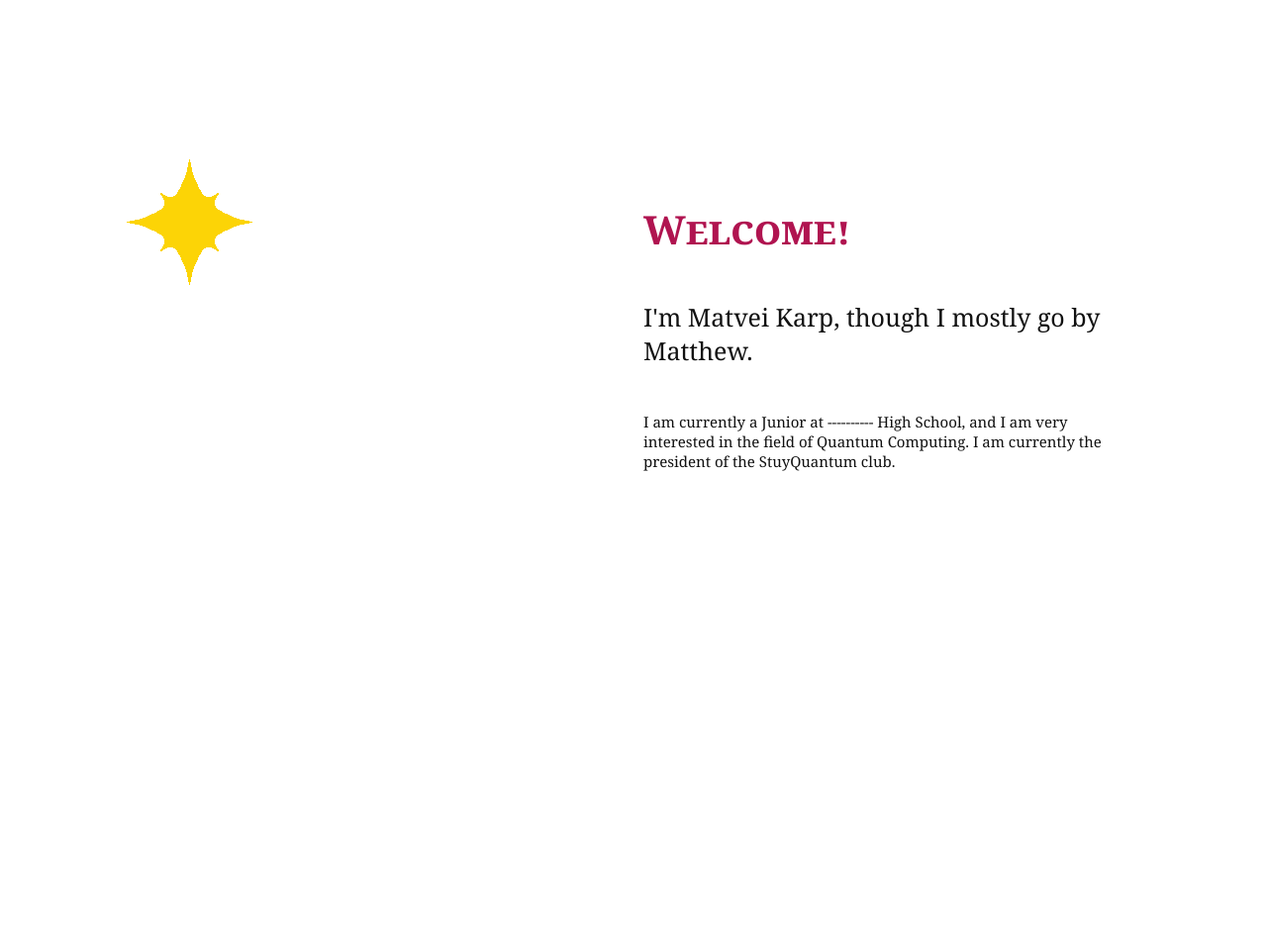
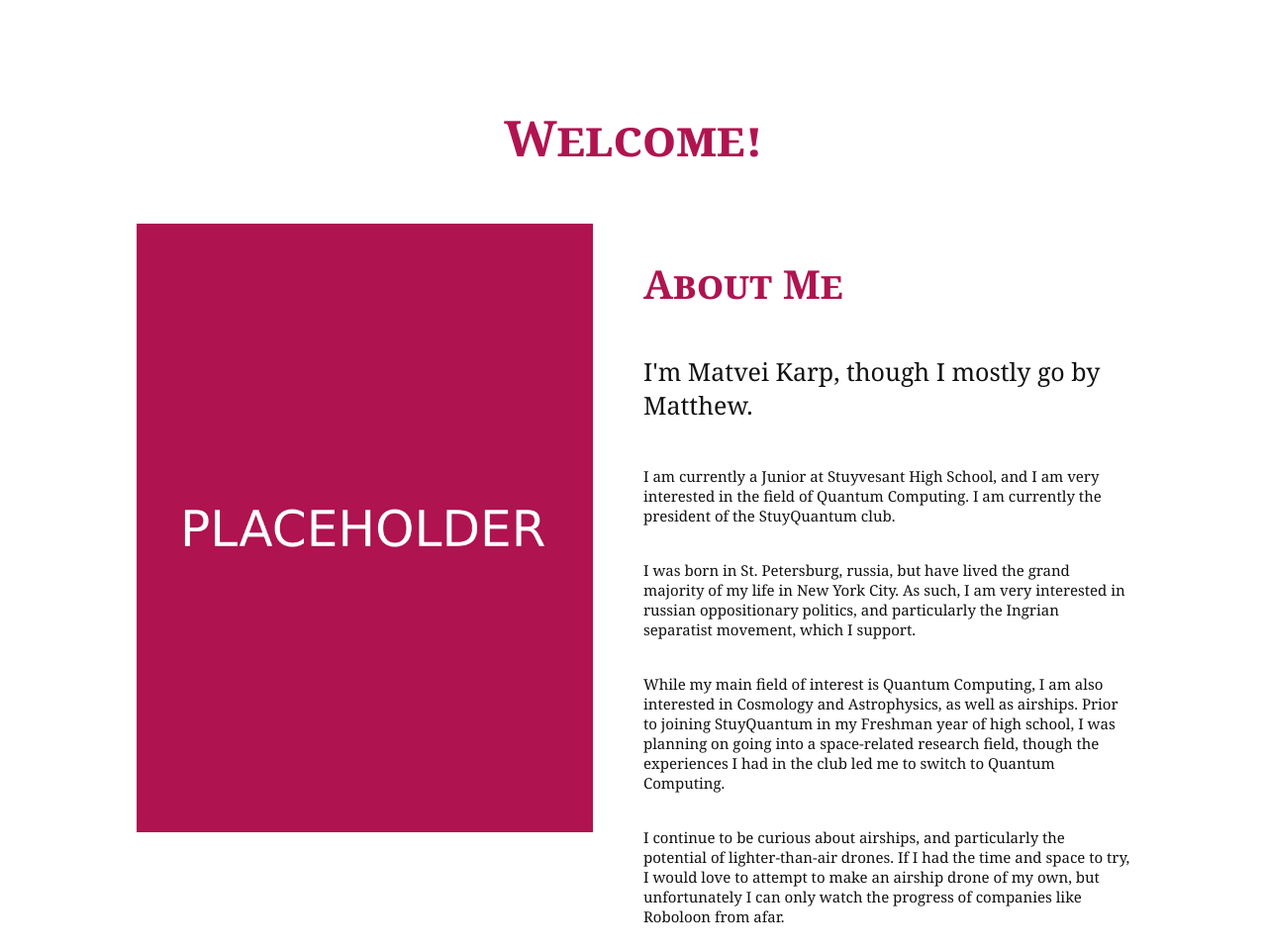
Before and after one commit to Zhar-ptitsa/home, a plain HTML site: page index.html in a window 1280 px wide. Shown: the part 84-1045 px from the top of the page at 99% size. Before the commit the page ends 800 px from the top, so only its background shows below. Drawn offline with Linux system fonts and the light colour scheme.

Commit message:
draft 2 of index

```diff
--- a/index.html
+++ b/index.html
@@ -47,17 +47,26 @@
 
 
 
-<br>
-<br>
+
 <div class="content">
+  <h1 class="supertitle">Welcome!</h1>
   <div class="halves" style="float: left;">
-    <img src="img/matstar2.png"/>
+    <img src="img/PlaceHolder1.jpg" class="halfimage"/>
   </div>
   <div class="halves" style="float: right;">
-    <h2 class="title">Welcome!</h2>
+    <h2 class="title">About Me</h2>
     <h3 class="subtitle">I'm Matvei Karp, though I mostly go by Matthew.</h3>
     <p class="text">
-      I am currently a Junior at ---------- High School, and I am very interested in the field of Quantum Computing. I am currently the president of the StuyQuantum club.
+      I am currently a Junior at Stuyvesant High School, and I am very interested in the field of Quantum Computing. I am currently the president of the StuyQuantum club.
+    </p>
+    <p class="text">
+      I was born in St. Petersburg, russia, but have lived the grand majority of my life in New York City. As such, I am very interested in russian oppositionary politics, and particularly the Ingrian separatist movement, which I support.
+    </p>
+    <p class="text">
+      While my main field of interest is Quantum Computing, I am also interested in Cosmology and Astrophysics, as well as airships. Prior to joining StuyQuantum in my Freshman year of high school, I was planning on going into a space-related research field, though the experiences I had in the club led me to switch to Quantum Computing.
+    </p>
+    <p class="text">
+      I continue to be curious about airships, and particularly the potential of lighter-than-air drones. If I had the time and space to try, I would love to attempt to make an airship drone of my own, but unfortunately I can only watch the progress of companies like Roboloon from afar.
     </p>
   </div>
 </div>
--- a/matvei.css
+++ b/matvei.css
@@ -93,14 +93,30 @@
 /*Content*/
 .content {
   padding: 10%;
+  padding-top:5%;
   position: static;
   z-index: 1;
   }
+
+.supertitle{
+  color: #b01450;
+  font-family: Cambria;
+  font-variant: small-caps;
+  font-weight: 600;
+  padding: 10px;
+  text-align: center;
+  font-size: 50px;}
 
 .halves{
   display: inline-block;
   width: 50%;
   margin: 0;
+}
+
+.halfimage{
+  max-width: 90%;
+  max-height:90%;
+  margin: 2%;
 }
 
 .title{
@@ -187,7 +203,8 @@
 @media only screen and (max-width: 800px) {
     .sidenav a {font-size: 20px}
     .navigation{width: 50%;}
+    .supertitle{font-size:40px;}
     .title{font-size:25px;}
-    .substitle{font-size:15px;}
+    .subtitle{font-size:15px;}
     .text{font-size:10px;}
   }
```
Also changed, not shown: quantum.html (+37 -0 lines), img/PlaceHolder1.jpg (added).
